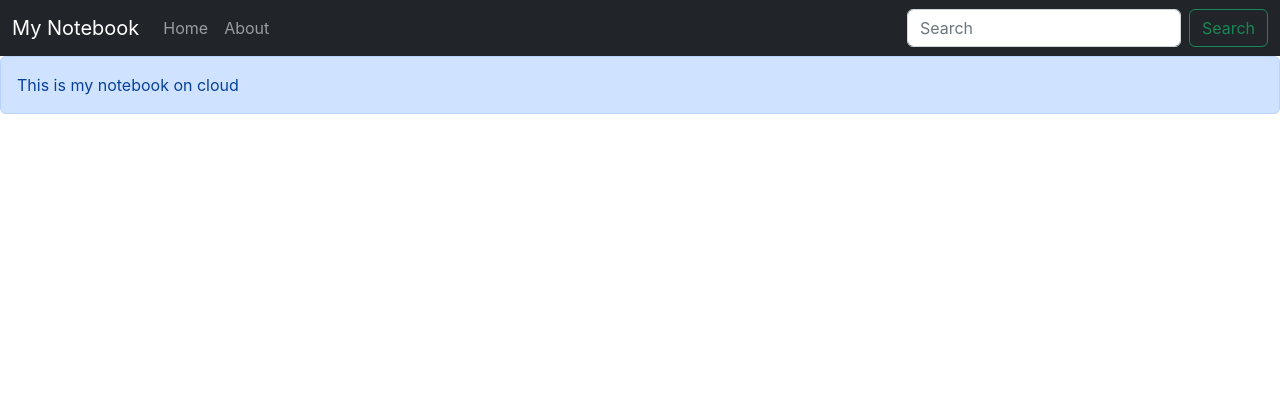
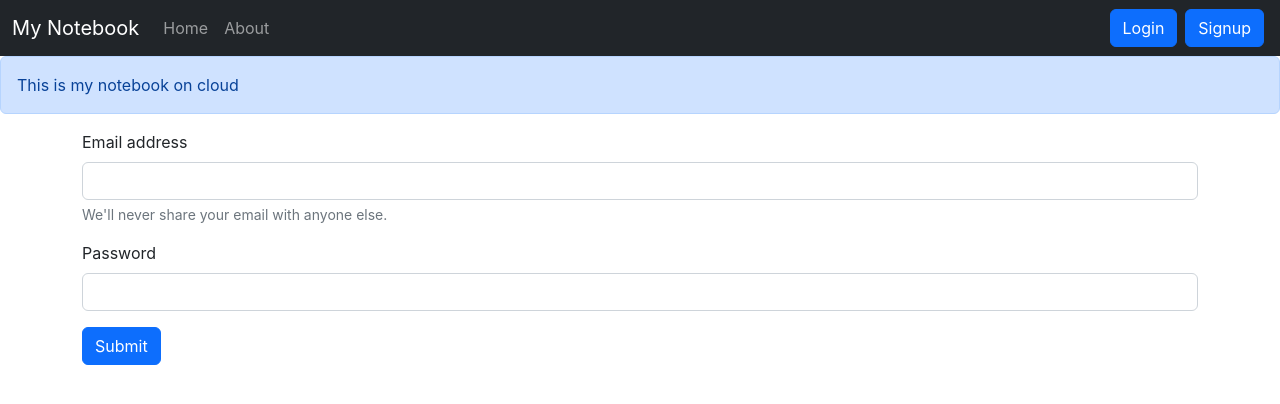
Before and after one commit to Punit9349/i-notebook, a React (Create React App) app: page /login in a window 1280 px wide. Shown: the top 404 px of the page. Built offline with nearby package versions, Linux system fonts and the light colour scheme.

Commit message:
adding login page

```diff
--- a/src/App.js
+++ b/src/App.js
@@ -2,10 +2,11 @@
 import Navbar from "./Components/Navbar";
 import Home from "./Components/Home";
 import About from "./Components/About";
-
 import { BrowserRouter as Router, Routes, Route } from "react-router-dom";
 import NoteState from "./context/notes/NoteState";
 import Alert from "./Components/Alert";
+import Login from "./Components/Login";
+import Signup from "./Components/Signup";
 
 function App() {
   return (
@@ -18,6 +19,8 @@
           <Routes>
             <Route path="/" element={<Home/>} />
             <Route path="/about" element={<About/>} />
+            <Route path="/login" element={<Login/>} />
+            <Route path="/signup" element={<Signup/>} />
           </Routes>
           </div>
         </Router>
--- a/src/Components/AddNote.js
+++ b/src/Components/AddNote.js
@@ -6,7 +6,7 @@
     const context = useContext(noteContext);
     const {addNote}= context;
 
-    const [note, setnote] = useState({title: "", description: "", tag: "default"});
+    const [note, setnote] = useState({title: "", description: "", tag: ""});
 
     const handleClick=(e)=>{
         e.preventDefault();
--- /dev/null
+++ b/src/Components/Login.js
@@ -0,0 +1,56 @@
+import React from 'react'
+import { useState } from 'react'
+import{useNavigate} from 'react-router-dom'
+
+const Login = () => {
+
+    const host= "http://localhost:5000"
+
+    const [credentials, setcredentials] = useState({email: "", password:""})
+    let navigate= useNavigate();
+
+    const handleSubmit= async(e)=>{
+        e.preventDefault();
+        const response = await fetch(`${host}/api/auth/login`, {
+            method: 'POST',
+
+            headers: {
+              "Content-Type": "application/json"
+            },
+
+            body: JSON.stringify({email: credentials.email ,password:credentials.password})
+          });
+
+          const json= await response.json();
+          console.log(json);
+          if(json.success){
+            // save the auth token and redirect
+            localStorage.setItem('token', json.authToken);
+            navigate("/");
+          }else{
+            alert("Invalid Credentials");
+          }
+        }
+
+        const onChange=(e)=>{
+            setcredentials({...credentials,[e.target.name]: e.target.value})
+        }
+        return (
+            <div>
+        <form onSubmit={handleSubmit}>
+            <div className="mb-3">
+              <label htmlFor="email" className="form-label">Email address</label>
+              <input type="email" className="form-control" value={credentials.email} onChange={onChange} id="email" name="email" aria-describedby="emailHelp"/>
+              <div id="emailHelp" className="form-text">We'll never share your email with anyone else.</div>
+            </div>
+            <div className="mb-3">
+              <label htmlFor="password" className="form-label">Password</label>
+              <input type="password" className="form-control" value={credentials.password} onChange={onChange} name="password" id="password"/>
+            </div>
+            <button type="submit" className="btn btn-primary">Submit</button>
+        </form>
+    </div>
+  )
+}
+
+export default Login
--- a/src/Components/Navbar.js
+++ b/src/Components/Navbar.js
@@ -29,8 +29,8 @@
         </ul>
 
       <form className="d-flex" role="search">
-        <input className="form-control me-2" type="search" placeholder="Search" aria-label="Search"/>
-        <button className="btn btn-outline-success" type="submit">Search</button>
+          <Link className="btn btn-primary mx-1" to="/login" role="button">Login</Link>
+          <Link className="btn btn-primary mx-1" to="/signup" role="button">Signup</Link>
       </form>
     </div>
   </div>
--- /dev/null
+++ b/src/Components/Signup.js
@@ -0,0 +1,11 @@
+import React from 'react'
+
+const Signup = () => {
+  return (
+    <div>
+        I am signup
+    </div>
+  )
+}
+
+export default Signup
```
Also changed, not shown: 1 other file (tests, documents, lock files or other folders).
